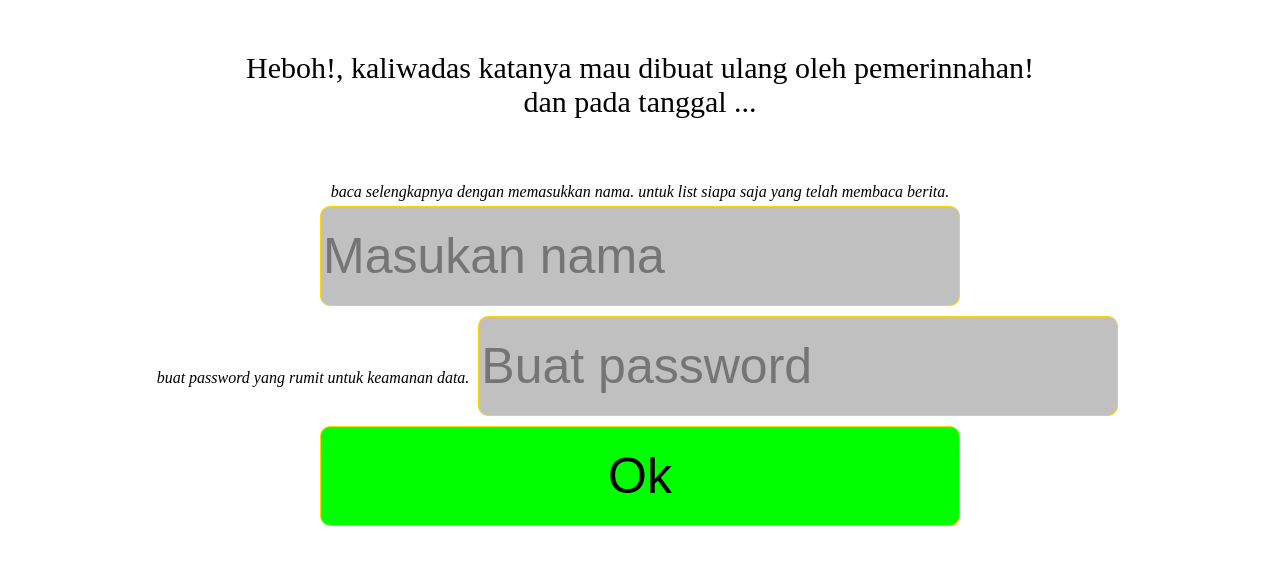
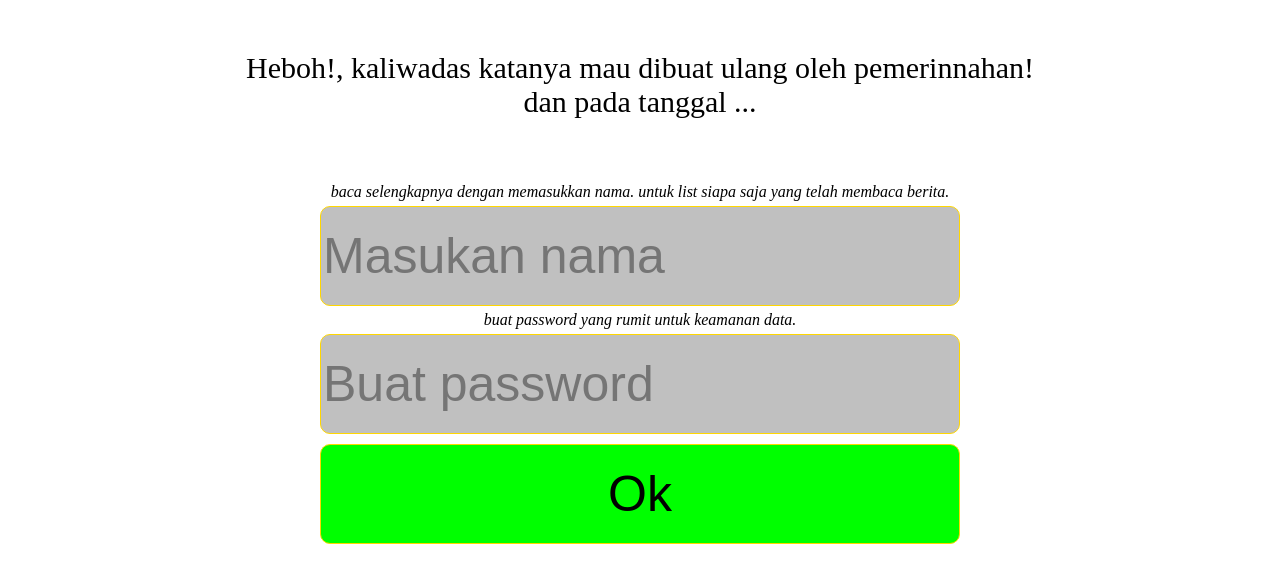
Before and after one commit to kukuhlmfsl/exp, a plain HTML site: page index.html in a window 1280 px wide. Shown: the part 94-676 px from the top of the page. Drawn offline with Linux system fonts and the light colour scheme; no server answers.

Commit message:
Update index.html

```diff
--- a/index.html
+++ b/index.html
@@ -36,7 +36,7 @@ dan pada tanggal ...
 <i>baca selengkapnya dengan memasukkan nama. untuk list siapa saja yang telah membaca berita.<i>
 <br>
 <input id="nm" placeholder="Masukan nama"><br>
-<i>buat password yang rumit untuk keamanan data.<i>
+<i>buat password yang rumit untuk keamanan data.<i><br>
 <input id="ps" placeholder="Buat password">
 <button onclick="get()">Ok</button>
 <div></div>
```
